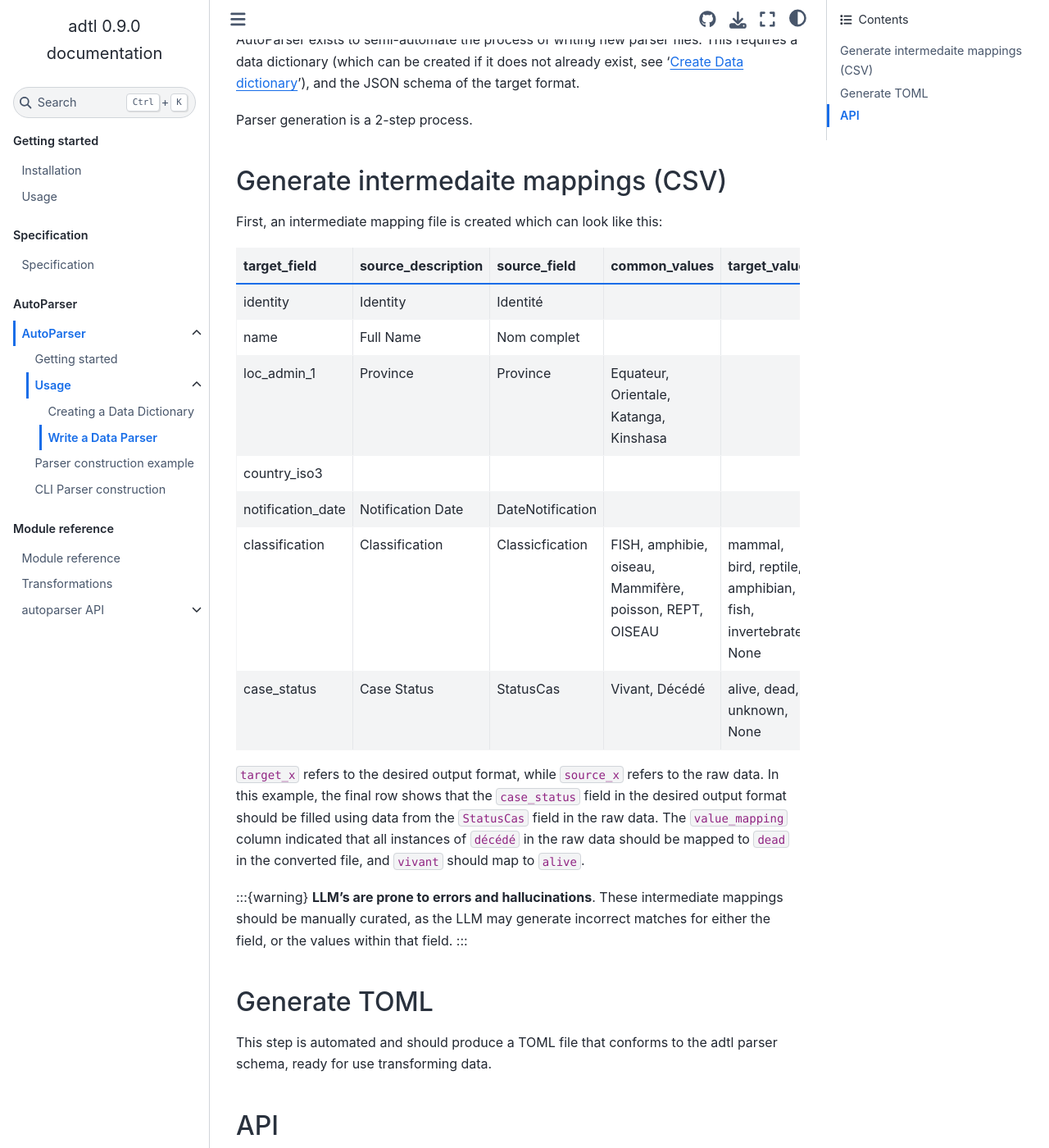
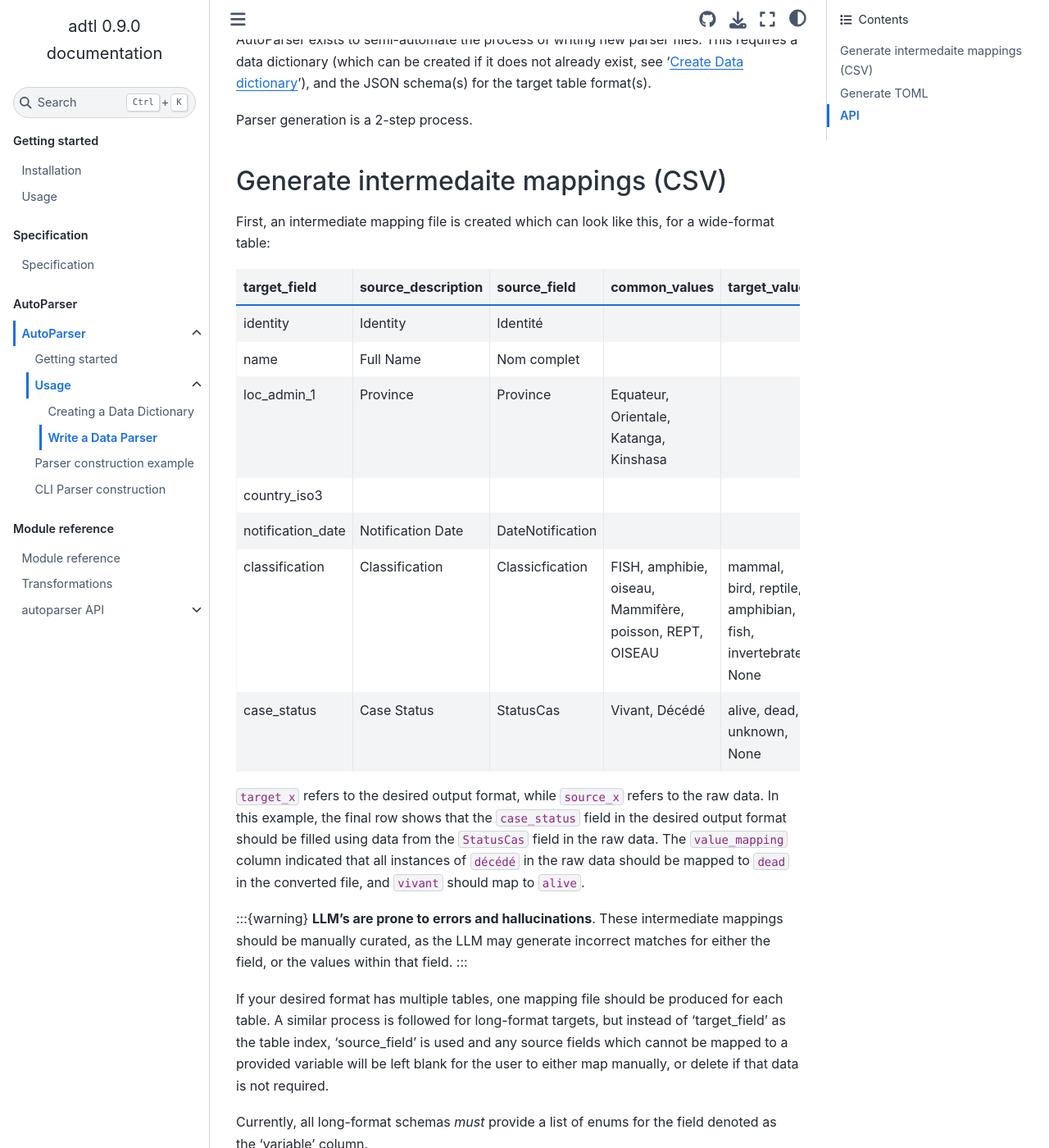
Before and after one commit to globaldothealth/adtl, a Sphinx documentation site: the page built from docs/autoparser/usage/parser_generation.md, in a window 1280 px wide and 1400 px high, scrolled down 197 px. Shown: the whole window at 82% size. Built offline with Sphinx 7.4.7 and the Sphinx Book theme 1.1.4, drawn with Linux system fonts in a browser that asks for light colours.

Commit message:
Add documentation

```diff
--- a/docs/autoparser/usage/parser_generation.md
+++ b/docs/autoparser/usage/parser_generation.md
@@ -7,12 +7,12 @@ parser file.
 
 AutoParser exists to semi-automate the process of writing new parser files. This requires
 a data dictionary (which can be created if it does not already exist, see '[Create Data dictionary](data_dict)'),
-and the JSON schema of the target format.
+and the JSON schema(s) for the target table format(s).
 
 Parser generation is a 2-step process.
 
 ## Generate intermedaite mappings (CSV)
-First, an intermediate mapping file is created which can look like this:
+First, an intermediate mapping file is created which can look like this, for a wide-format table:
 
 | target_field      | source_description | source_field     | common_values                                            | target_values                                              | value_mapping                                                                            |
 |-------------------|--------------------|------------------|----------------------------------------------------------|------------------------------------------------------------|------------------------------------------------------------------------------------------|
@@ -36,6 +36,15 @@ should be manually curated, as the LLM may generate incorrect matches for either
 the field, or the values within that field.
 :::
 
+If your desired format has multiple tables, one mapping file should be produced for each
+table. A similar process is followed for long-format targets, but instead of 'target_field'
+as the table index, 'source_field' is used and any source fields which cannot be mapped
+to a provided variable will be left blank for the user to either map manually, or delete if
+that data is not required.
+
+Currently, all long-format schemas *must* provide a list of enums for the field denoted as the
+'variable' column.
+
 ## Generate TOML
 
 This step is automated and should produce a TOML file that conforms to the adtl parser
```
Also changed, not shown: docs/api/autoparser/config.md (added, +18 -0 lines), docs/api/autoparser/index.md (+1 -0 lines), docs/autoparser/examples/example_config.toml (deleted, +0 -40 lines), docs/autoparser/getting_started/index.md (+2 -0 lines).
